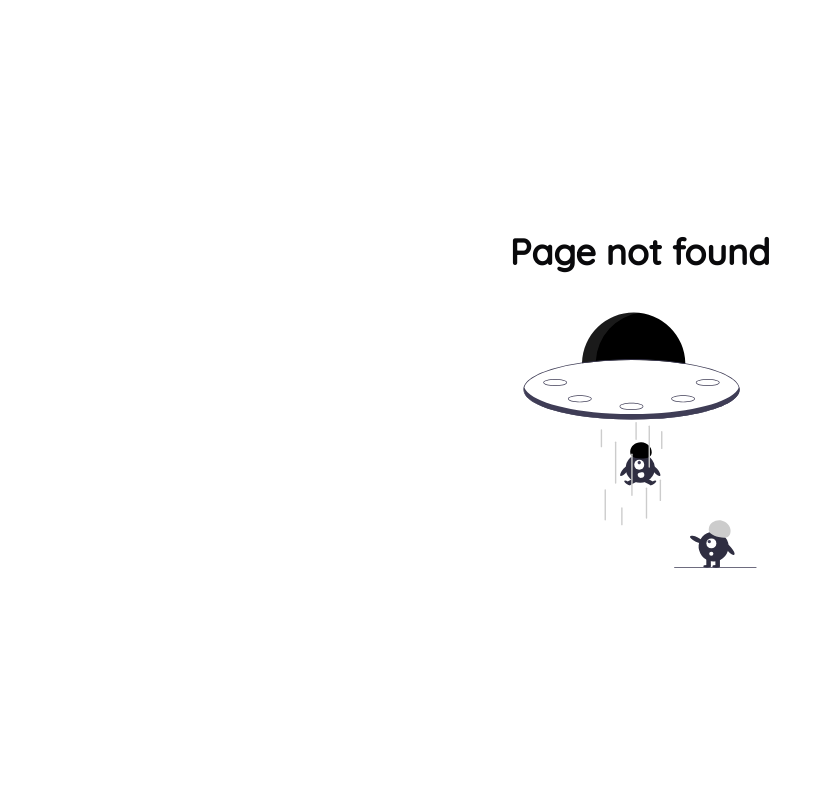
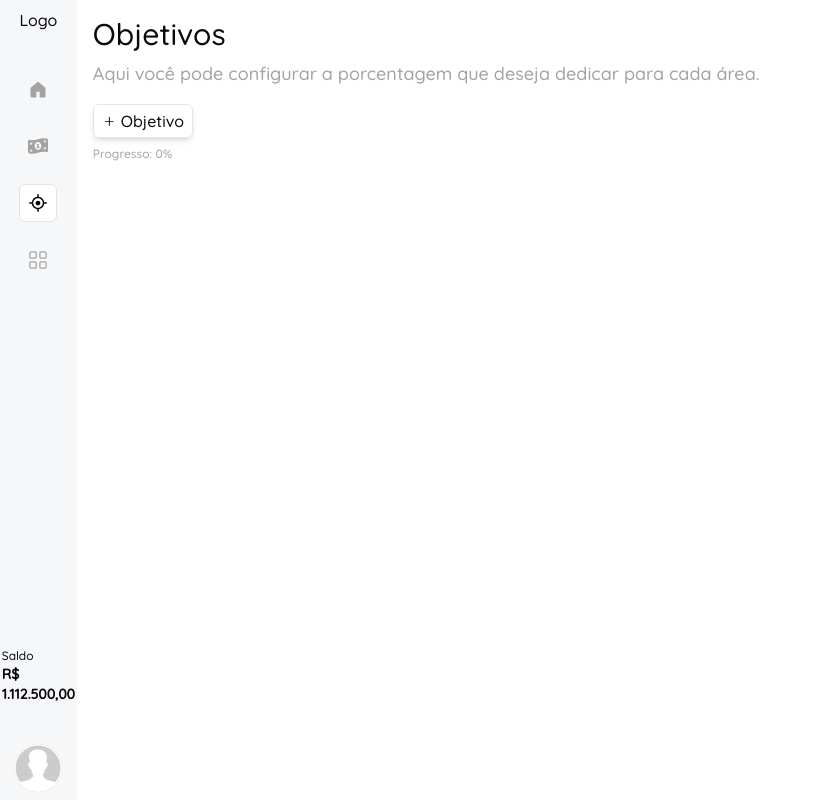
Before and after one commit to rafaapcode/finance-app, a Next.js app: page /main/goals in a window 1280 px wide. Before the commit this address had no page. Shown: the whole page, without its empty margins (0-830 px from the left). Built offline with nearby package versions, Linux system fonts and the light colour scheme.

Commit message:
feat: validating if the total progress of the goals is 100%

```diff
--- /dev/null
+++ b/src/app/main/goals/page.tsx
@@ -0,0 +1,9 @@
+import GoalsPage from "@/pages/Goals/page";
+
+function Settings() {
+  return (
+    <GoalsPage />
+  );
+}
+
+export default Settings;
--- a/src/app/main/settings/page.tsx
+++ /dev/null
@@ -1,9 +0,0 @@
-import SettingsPage from "@/pages/Settings/page";
-
-function Settings() {
-  return (
-    <SettingsPage />
-  );
-}
-
-export default Settings;
--- a/src/components/List.tsx
+++ b/src/components/List.tsx
@@ -10,7 +10,7 @@ function List({ Component, items, sourceName }: ListProps) {
   return (
     <>
       {items.map((item, index) => (
-        <Component key={index} {...{ [sourceName]: item }} />
+        <Component key={item.id ? item.id : index} {...{ [sourceName]: item }} />
       ))}
     </>
   );
--- a/src/components/goals/GoalsCard.tsx
+++ b/src/components/goals/GoalsCard.tsx
@@ -1,11 +1,16 @@
 import { GoHomeFill } from "react-icons/go";
 
 type GoaslCardProps = {
-  category: string;
-  percentage: number;
+  goals: {
+    id?: string;
+    category: string;
+    percentage: number;
+  }
 };
 
-function GoalsCard({category,percentage}: GoaslCardProps) {
+function GoalsCard({goals}: GoaslCardProps) {
+  const {category,percentage} = goals;
+
   return (
     <div className="min-w-[350px] flex justify-between items-center w-fit border border-neutral-300 px-3 py-2 rounded">
       <div className="self-start w-12 h-12 flex items-center justify-center rounded-md overflow-hidden border border-neutral-200">
--- a/src/components/select/Select.tsx
+++ b/src/components/select/Select.tsx
@@ -22,11 +22,12 @@ type SelectComponentProps = {
   categories: string[];
   onValueChange: (value: string | null) => void;
   placeHolder: string;
+  disabled?: boolean;
 }
 
-function SelectComponent({categories, onValueChange, placeHolder}: SelectComponentProps) {
+function SelectComponent({categories, onValueChange, placeHolder, disabled}: SelectComponentProps) {
   return (
-    <Select onValueChange={onValueChange}>
+    <Select onValueChange={onValueChange} disabled={disabled}>
       <SelectTrigger className="w-full">
         <SelectValue placeholder={placeHolder} />
       </SelectTrigger>
--- a/src/components/sidebar/Sidebar.tsx
+++ b/src/components/sidebar/Sidebar.tsx
@@ -1,8 +1,8 @@
 import { usePathname } from "next/navigation";
+import { AiOutlineAim } from "react-icons/ai";
 import { BsGrid } from "react-icons/bs";
 import { FaMoneyBill1Wave } from "react-icons/fa6";
 import { GoHomeFill } from "react-icons/go";
-import { IoSettings } from "react-icons/io5";
 import UserCard from "../userCard/UserCard";
 import MenuItem from "./MenuItems";
 
@@ -17,12 +17,12 @@ function Sidebar() {
       <div className="flex-1 flex flex-col gap-5">
         <MenuItem Icon={GoHomeFill} routeName="home" isActive={pathName === "/main/home"}/>
         <MenuItem Icon={FaMoneyBill1Wave} routeName="investments" isActive={pathName === "/main/investments"}/>
-        <MenuItem Icon={IoSettings} routeName="settings" isActive={pathName === "/main/settings"}/>
+        <MenuItem Icon={AiOutlineAim} routeName="goals" isActive={pathName === "/main/goals"}/>
         <MenuItem Icon={BsGrid} routeName="general" isActive={pathName === "/main/general"}/>
       </div>
       <div className="lg:hidden xl:block">
         <p className="text-xs">Saldo</p>
-        <p className="text-sm font-semibold">R$ 1.112.500,00</p>
+        <p className="text-xs xl:text-sm font-semibold">R$ 1.112.500,00</p>
       </div>
       <footer>
         <UserCard />
--- a/src/pages/Settings/page.tsx
+++ b/src/pages/Goals/page.tsx
@@ -1,9 +1,10 @@
 "use client";
 import GoalsCard from "@/components/goals/GoalsCard";
 import InputComponent from "@/components/input/InputComponent";
+import List from "@/components/List";
 import Modal from "@/components/modal/Modal";
 import Select from "@/components/select/Select";
-import { ChangeEvent, useCallback, useState } from "react";
+import { ChangeEvent, useCallback, useMemo, useState } from "react";
 import toast from "react-hot-toast";
 import { GoPlus } from "react-icons/go";
 import { IoIosClose } from "react-icons/io";
@@ -13,10 +14,18 @@ type GoalsType = {
   percentage: number;
 };
 
-function SettingsPage() {
+function GoalsPage() {
   const [openModal, setOpenModal] = useState(false);
   const [goals, setGoals] = useState<Map<string, GoalsType>>(new Map());
   const [newgoals, setNewGoals] = useState<GoalsType | null>(null);
+
+  const calculateProgress = useMemo(() => {
+    let total = 0;
+    goals.forEach((value) => {
+      total += value.percentage || 0;
+    });
+    return total;
+  }, [goals.size]);
 
   const handleSetNewGoalsCategory = useCallback(
     (value: string | null) =>
@@ -45,32 +54,36 @@ function SettingsPage() {
   }, []);
 
   const handleAddNewGoals = () => {
+    if (calculateProgress + (newgoals?.percentage || 0) >= 100) {
+      toast.error("A soma de todos os objetivos devem representar 100%");
+      return;
+    }
     if (!newgoals) {
       toast.error(
         "Você deve selecionar pelo menos uma categoria e uma porcentagem"
       );
-    } else {
+      return;
+    }
     if (newgoals.category === "") {
       toast.error(
         "Você deve selecionar pelo uma categoria e uma porcentagem válida"
       );
+      return;
     } else if (newgoals.percentage <= 0 || newgoals.percentage > 100) {
       toast.error(
         "Você deve selecionar pelo uma categoria e uma porcentagem válida"
       );
+      return;
     } else {
       if (goals.has(newgoals.category)) {
         toast.error("Você já adicionou um objetivo para essa categoria");
-        } else {
+        return;
+      }
       setGoals((prev) => prev.set(newgoals.category, newgoals));
       toast.success("Objetivo adicionado com sucesso !!");
       handleOpenModal();
     }
-      }
-    }
   };
-
-  console.log(Array.from(goals.values()));
   return (
     <main className="h-full flex-1">
       <h2 className="text-3xl mb-2">Objetivos</h2>
@@ -80,18 +93,24 @@ function SettingsPage() {
       </h2>
       <div className="mt-4">
         <button
+          disabled={calculateProgress === 100}
           onClick={handleOpenModal}
-          className="flex hover:bg-neutral-100 transition-all duration-150 items-center gap-1 px-2 py-1 border border-neutral-200 shadow-md rounded-md"
+          className="flex disabled:bg-neutral-100 disabled:text-neutral-300 hover:bg-neutral-100 transition-all duration-150 items-center gap-1 px-2 py-1 border border-neutral-200 shadow-md rounded-md"
         >
           <GoPlus size={15} />
           Objetivo
         </button>
+        <p className="mt-2 text-xs text-neutral-400">
+          Progresso: {`${calculateProgress}%`}
+        </p>
       </div>
       <div className="flex-1 flex flex-col gap-2 mt-6">
         {
-          Array.from(goals.values()).map((goal, index) => (
-            <GoalsCard category={goal.category} percentage={goal.percentage} key={index}/>
-          ))
+          <List
+            Component={GoalsCard}
+            items={Array.from(goals.values())}
+            sourceName="goals"
+          />
         }
       </div>
       <Modal visible={openModal}>
@@ -106,6 +125,7 @@ function SettingsPage() {
             <div>
               <p>Categoria</p>
               <Select
+                disabled={calculateProgress >= 100}
                 placeHolder="Selecione uma categoria"
                 categories={["Ações", "Crypto", "FIIS"]}
                 onValueChange={handleSetNewGoalsCategory}
@@ -126,6 +146,7 @@ function SettingsPage() {
           </section>
           <footer className="mt-4 mx-auto">
             <button
+              disabled={calculateProgress >= 100}
               onClick={handleAddNewGoals}
               className="px-3 py-1 border border-neutral-300 rounded-md hover:bg-neutral-100 transition-all duration-150"
             >
@@ -138,4 +159,4 @@ function SettingsPage() {
   );
 }
 
-export default SettingsPage;
+export default GoalsPage;
```
Lines whose indentation alone changed are shown as unchanged.
